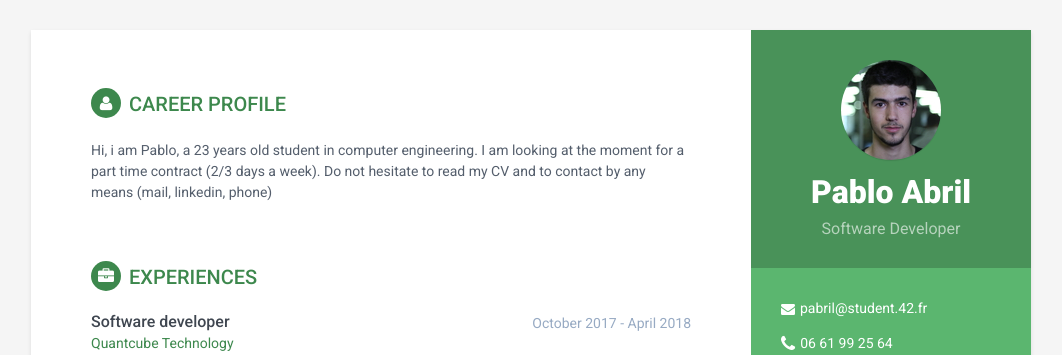
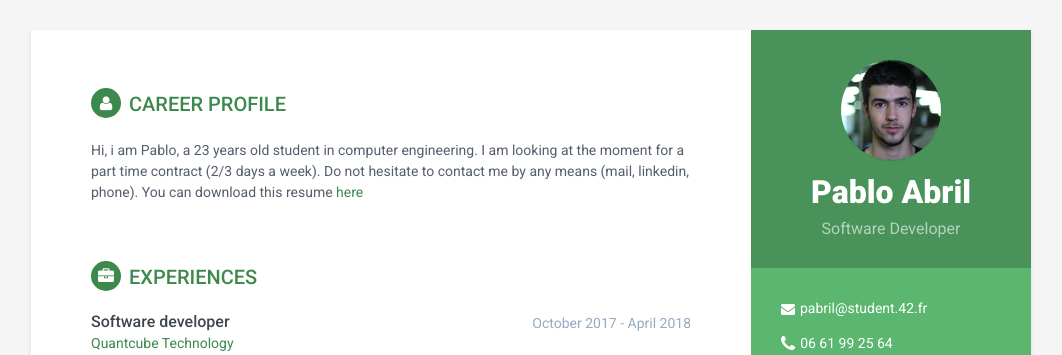
Before and after one commit to pablo-a/my_CV, a Jekyll site: the page built from index.html, in a window 1280 px wide. Shown: the top 355 px of the page, without its empty margins (109-1171 px from the left). Built offline with Jekyll 4.4.1, drawn with Linux system fonts in a browser that asks for light colours.

Commit message:
add link to download

```diff
--- a/_data/data.yml
+++ b/_data/data.yml
@@ -49,7 +49,7 @@ sidebar:
 
 career-profile:
     title: Career Profile
-    text: 'Hi, i am Pablo, a 23 years old student in computer engineering. I am looking at the moment for a part time contract (2/3 days a week). Do not hesitate to read my CV and to contact by any means (mail, linkedin, phone)'
+    text: 'Hi, i am Pablo, a 23 years old student in computer engineering. I am looking at the moment for a part time contract (2/3 days a week). Do not hesitate to contact me by any means (mail, linkedin, phone). You can download this resume <a href="#" target="_blank">here</a>'
 
 experiences:
     - experience:
```
